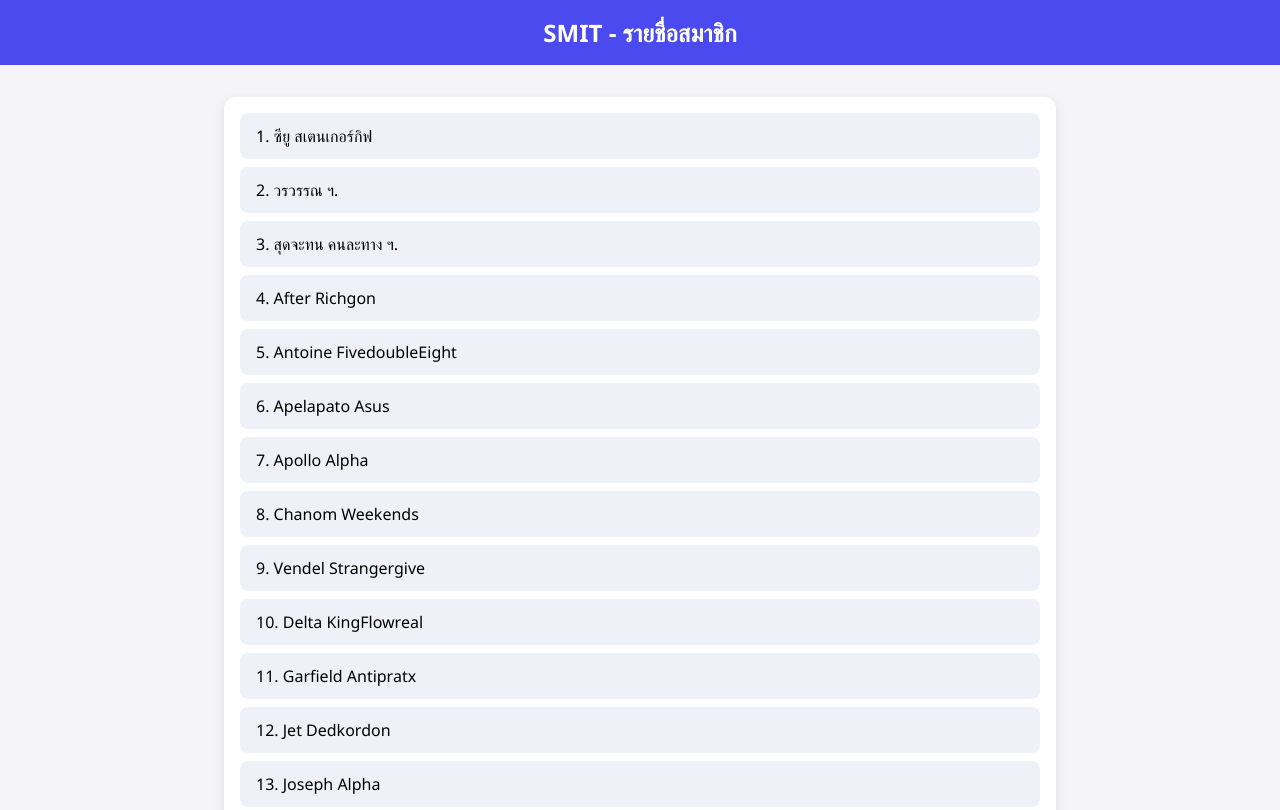
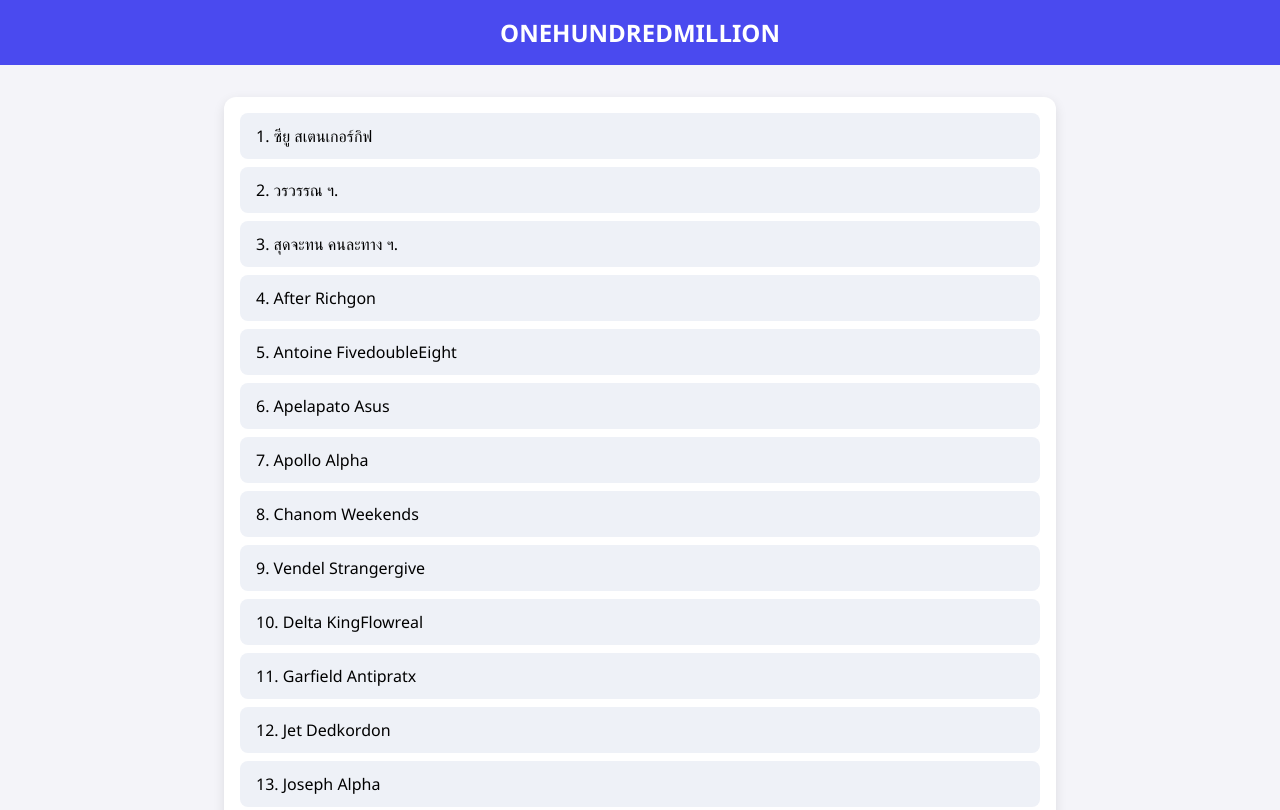
Before and after one commit to SMIT6655/Onehundredmillion-, a plain HTML site: page index.html in a window 1280 px wide. Shown: the top 810 px of the page. Drawn offline with Linux system fonts and the light colour scheme.

Commit message:
Update index.html

```diff
--- a/index.html
+++ b/index.html
@@ -44,7 +44,7 @@
   </style>
 </head>
 <body>
-  <header>SMIT - รายชื่อสมาชิก</header>
+  <header>ONEHUNDREDMILLION</header>
   <div class="container">
     <div class="name-list" id="nameList">
       <div class="name-item">1. ซียู สเตนเกอร์กิฟ</div>
```
